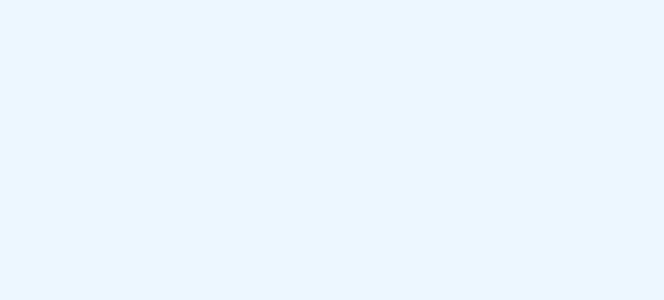
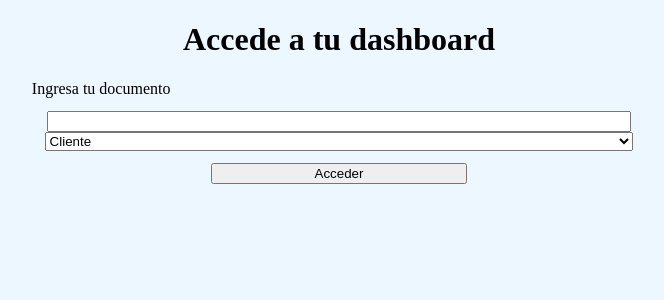
Before and after one commit to MatiasAnovazzi/ui, a React (Vite) app: page /access in a window 1280 px wide. Before the commit this address had no page. Shown: the top 300 px of the page, without its empty margins (301-965 px from the left). Built offline with nearby package versions, Linux system fonts and the light colour scheme.

Commit message:
add pre-access

```diff
--- a/src/App.jsx
+++ b/src/App.jsx
@@ -2,11 +2,13 @@ import { Routes, Route } from "react-router-dom";
 import Ui from "./Ui";
 import "./styles/index.css"
 import Register from "./files-register/register";
-function App (){
+import Access from "./files-access/access"
+function App () {
     return (
         <Routes>
             <Route path="/" element={<Ui/>} />
             <Route path="/register" element={<Register />} />
+            <Route path="/access" element={<Access />} />
         </Routes>
     )
 }
--- a/src/Nav.jsx
+++ b/src/Nav.jsx
@@ -2,13 +2,15 @@ import { Link } from 'react-router-dom'
 import './styles/Nav.css'
 function Nav(){
     return (
+        <>
         <div id='nav'>
             <h1>CliProApp</h1>
             <div id='links'>
-                <span><a href="">Acceder</a></span>
+                <span><Link to="/access">Acceder</Link></span>
                 <span><Link to="/register">Registrarse</Link></span>
             </div>
         </div>
+        </>
     )
 }
 export default Nav
--- /dev/null
+++ b/src/files-access/access.jsx
@@ -0,0 +1,13 @@
+import Encabezado from "./encabezado"
+import Login from "./login"
+import "./styles/access.css"
+export const URL_API = "https://api-cliproapp.up.railway.app"
+function Access(){
+    return (
+        <div id="access-container">
+        <Encabezado />
+        <Login />
+        </div>
+    )
+}
+export default Access
--- /dev/null
+++ b/src/files-access/encabezado.jsx
@@ -0,0 +1,8 @@
+function Encabezado (){
+    return (
+        <>
+        <h1 id="encab-access">Accede a tu dashboard</h1>
+        </>
+    )
+}
+export default Encabezado
--- /dev/null
+++ b/src/files-access/login.jsx
@@ -0,0 +1,56 @@
+import "./styles/login.css"
+import { useState } from "react"
+import { URL_API } from "./access"
+
+function Login () {
+    const [data,  setUserData] = useState()
+    const [value, setValue] = useState("")   // DNI
+    const [type, setType] = useState("clientes") // default "clientes"
+
+    const Submit = async (e) => {
+        e.preventDefault()
+
+        // Validación del DNI
+        if (!value || isNaN(Number(value)) || Number(value) > 99999999) {
+            alert("El dato ingresado es reverendamente incorrecto, tipea bien imbecil")
+            return
+        }
+
+        try {
+            const response = await fetch(`${URL_API}/usuarios/${type}/${value}`)
+            if (!response.ok) {
+                alert("ERROR WACHIN")
+                return
+            }
+            const data = await response.json()
+            console.log(data)
+            setUserData(data)
+        } catch (error) {
+            console.error("Error en la petición:", error)
+        }
+    }
+
+    return (
+        <div id="login">
+            <p id="login-encab">Ingresa tu documento</p>
+
+            <input
+                type="text"
+                value={value}
+                onChange={(e) => setValue(e.target.value)}
+            />
+
+            <select
+                value={type}
+                onChange={(e) => setType(e.target.value)}
+            >
+                <option value="clientes">Cliente</option>
+                <option value="profesionales">Profesional</option>
+            </select>
+
+            <button id="logged" onClick={Submit}>Acceder</button>
+        </div>
+    )
+}
+
+export default Login
--- /dev/null
+++ b/src/files-access/styles/access.css
@@ -0,0 +1,3 @@
+#access-container{
+    text-align: center;
+}
--- /dev/null
+++ b/src/files-access/styles/encabezado.css
@@ -0,0 +1,3 @@
+#encab-access{
+    text-align: center;
+}
--- /dev/null
+++ b/src/files-access/styles/login.css
@@ -0,0 +1,5 @@
+#login{
+    width: 50%;
+    margin-left: auto;
+    margin-right: auto;
+}
--- a/src/files-register/styles/formulario.css
+++ b/src/files-register/styles/formulario.css
@@ -1,6 +1,7 @@
 .container-form{
     text-align: center;
     height: 100%;
+
 }
 
 #form{
@@ -13,11 +14,14 @@
     margin: auto;
     font-family: system-ui, -apple-system, BlinkMacSystemFont, 'Segoe UI', Roboto, Oxygen, Ubuntu, Cantarell, 'Open Sans', 'Helvetica Neue', sans-serif;
     border-radius: 12px;
-    background-color: var(--50);
+    background-color: var(--700);
+    font-weight: bold;
+    color: aliceblue;
 }
 p{
     margin-left: 2%;
     margin-bottom: 2%;
+    text-align: left;
 }
 input{
     width: 90%;
@@ -29,11 +33,12 @@ select{
     margin: 0 auto 0 auto;
 }
 button{
-    margin: 2% auto 0 auto;
+    margin: 2% auto 2% auto;
     width: 40%;
 }
 #espec{
     transition: all .5s ease;
+    text-align: center;
 }
 .disappear{
     max-width: 0;
```
